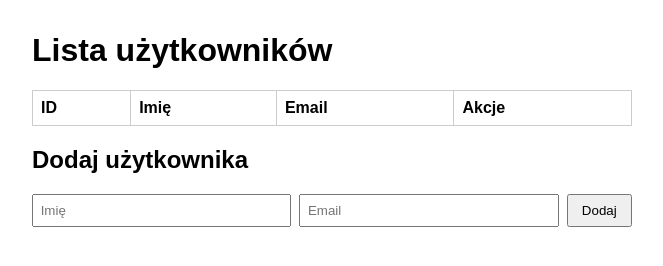
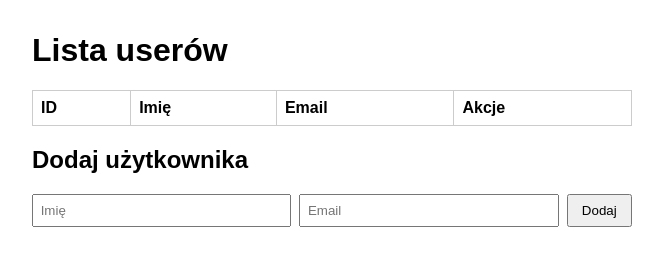
Before and after one commit to Bar-Kas/node-projekt-narzedzia, a website: page node-app/public/index.html in a window 1280 px wide. Shown: the whole page, without its empty margins (308-971 px from the left). Drawn offline with Linux system fonts and the light colour scheme; no server answers.

Commit message:
Update index.html

```diff
--- a/node-app/public/index.html
+++ b/node-app/public/index.html
@@ -13,7 +13,7 @@
   </style>
 </head>
 <body>
-  <h1>Lista użytkowników</h1>
+  <h1>Lista userów</h1>
   <table>
     <thead>
       <tr><th>ID</th><th>Imię</th><th>Email</th><th>Akcje</th></tr>
```
